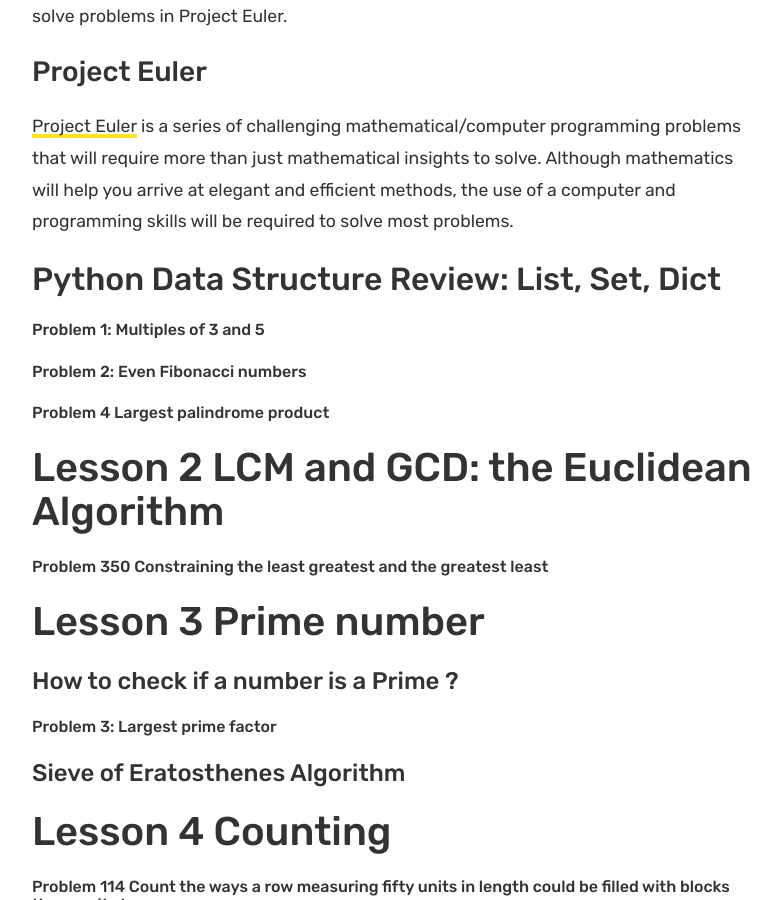
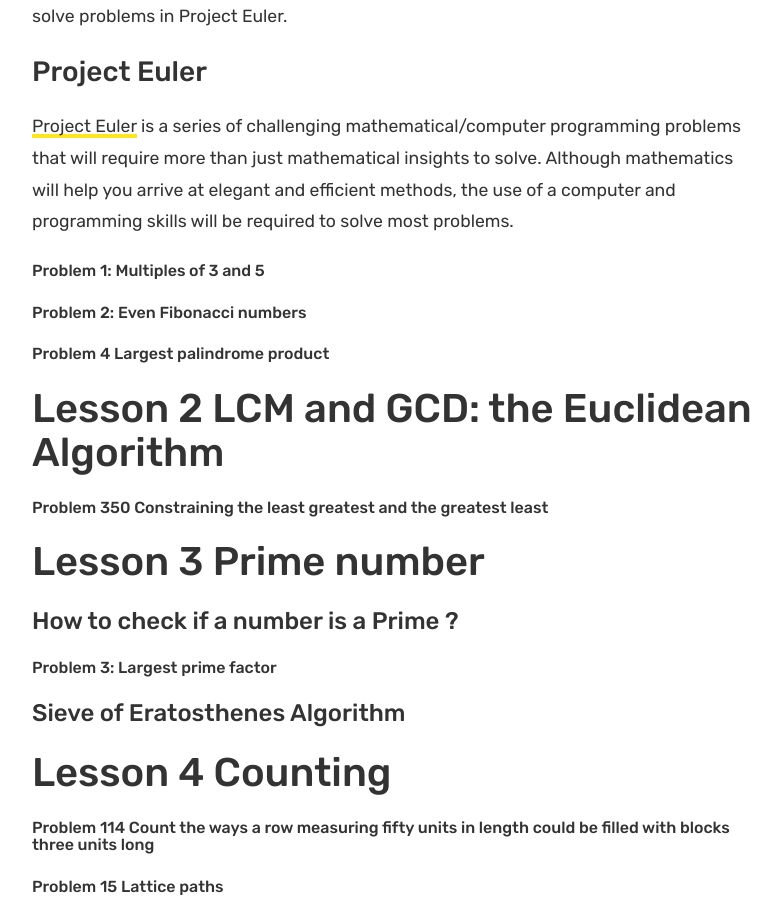
Before and after one commit to irvinecodingclub/irvinecodingclub.github.io, a Jekyll site: the page built from _posts/2020-04-18-python-and-math-problems.md, in a window 1280 px wide and 900 px high, scrolled down 866 px. Shown: the whole window, without its empty margins (53-834 px from the left). Built offline with Jekyll 4.4.1, drawn with Linux system fonts in a browser that asks for light colours; comment, search, counter and statistics services are not loaded.

Commit message:
math and python

```diff
--- a/_posts/2020-04-18-python-and-math-problems.md
+++ b/_posts/2020-04-18-python-and-math-problems.md
@@ -28,8 +28,6 @@
 ### Project Euler
 [Project Euler](https://projecteuler.net/) is a series of challenging mathematical/computer programming problems that will require more than just mathematical insights to solve. Although mathematics will help you arrive at elegant and efficient methods, the use of a computer and programming skills will be required to solve most problems.
 
-## Python Data Structure Review: List, Set, Dict
-
 ###### Problem 1: Multiples of 3 and 5
 
 ###### Problem 2: Even Fibonacci numbers
```
